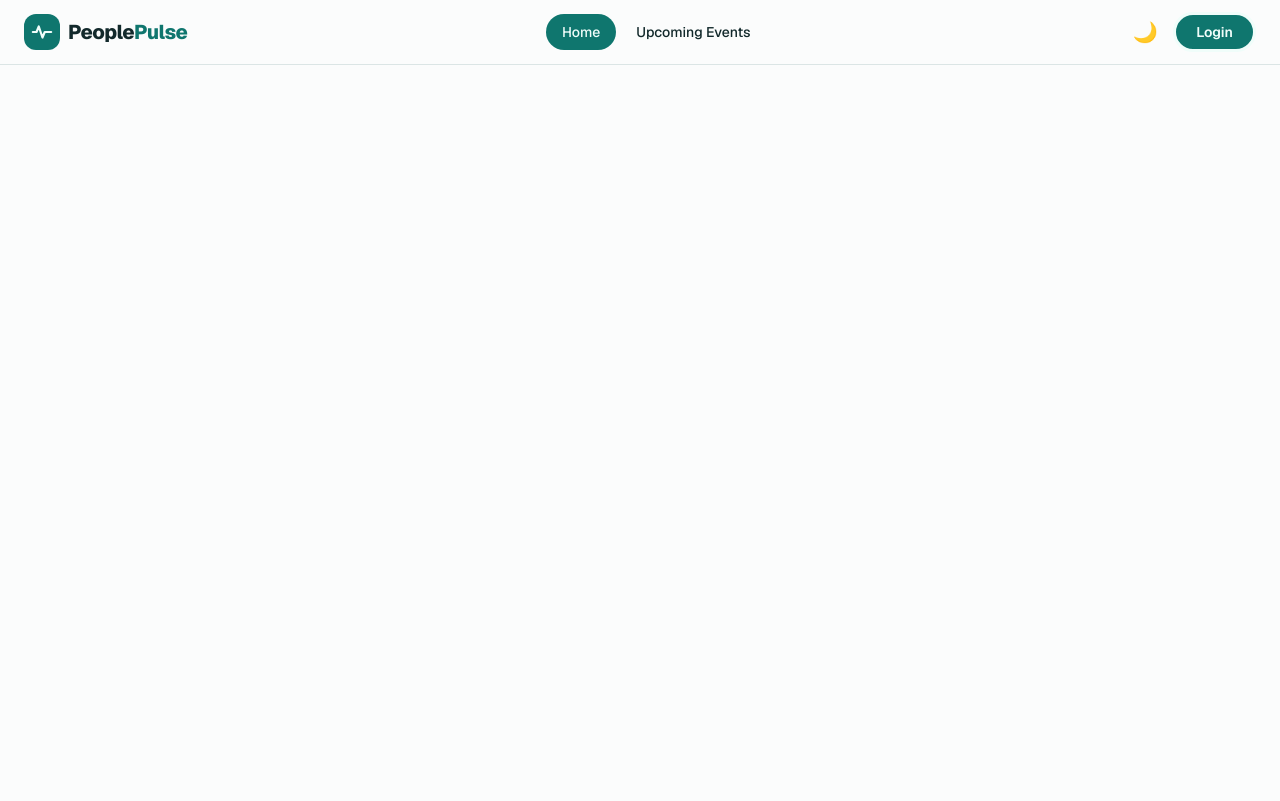
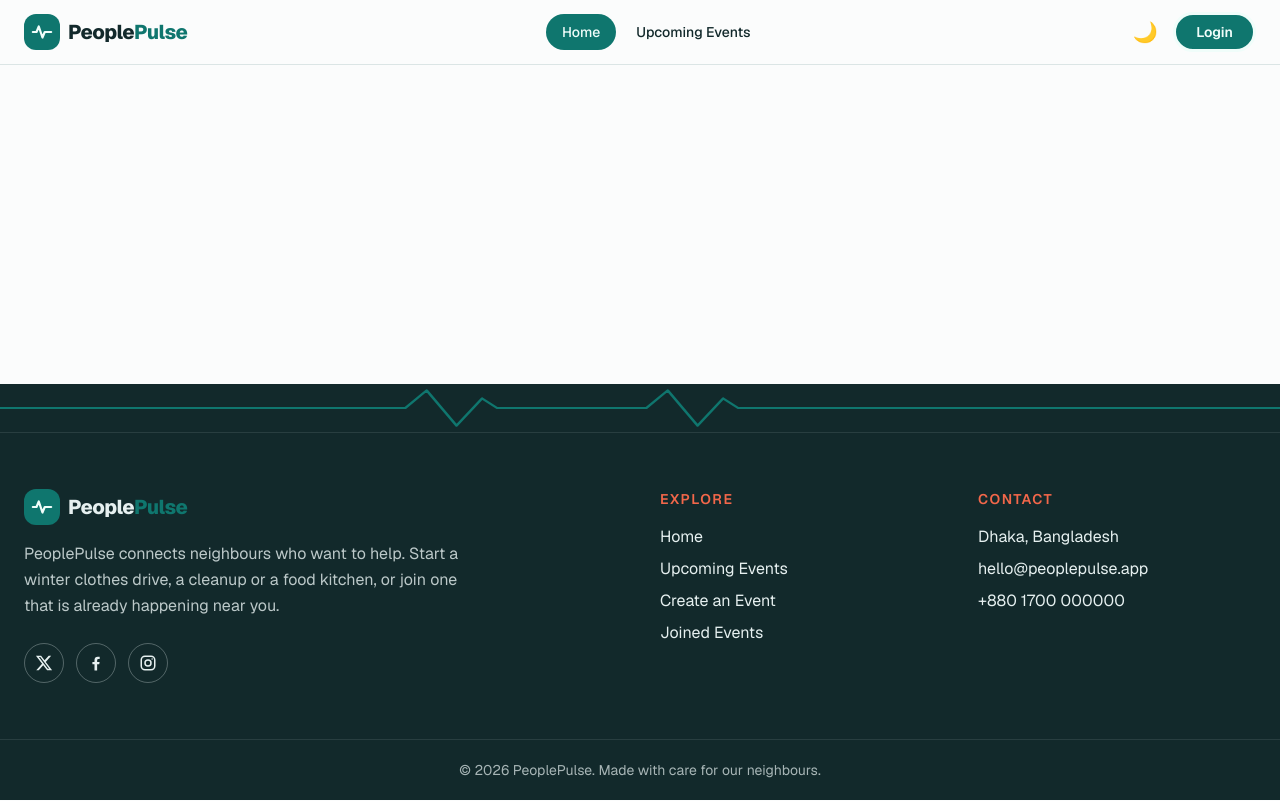
Before and after one commit to abdur-rahman-raju/peoplepulse-client, a Next.js app: page / in a window 1280 px wide. Built offline with nearby package versions, Linux system fonts and the light colour scheme.

Commit message:
Add footer with new X logo and social links

```diff
--- a/src/app/layout.js
+++ b/src/app/layout.js
@@ -1,6 +1,7 @@
 import { Geist } from "next/font/google";
 import "./globals.css";
 import Navbar from "@/components/Navbar";
+import Footer from "@/components/Footer";
 
 const geist = Geist({
   variable: "--font-geist-sans",
@@ -27,9 +28,10 @@ export default function RootLayout({ children }) {
       <head>
         <script dangerouslySetInnerHTML={{ __html: themeScript }} />
       </head>
-      <body className={`${geist.variable} antialiased`}>
+      <body className={`${geist.variable} flex min-h-screen flex-col antialiased`}>
   <Navbar />
-  <main className="min-h-[calc(100vh-4rem)]">{children}</main>
+  <main className="flex-1">{children}</main>
+  <Footer />
 </body>
     </html>
   );
--- /dev/null
+++ b/src/components/Footer.js
@@ -0,0 +1,124 @@
+import Link from "next/link";
+import Logo from "./Logo";
+
+function XIcon() {
+  return (
+    <svg width="18" height="18" viewBox="0 0 24 24" fill="currentColor" aria-hidden="true">
+      <path d="M18.244 2.25h3.308l-7.227 8.26 8.502 11.24H16.17l-5.214-6.817L4.99 21.75H1.68l7.73-8.835L1.254 2.25H8.08l4.713 6.231Zm-1.161 17.52h1.833L7.084 4.126H5.117Z" />
+    </svg>
+  );
+}
+
+function FacebookIcon() {
+  return (
+    <svg width="18" height="18" viewBox="0 0 24 24" fill="currentColor" aria-hidden="true">
+      <path d="M13.5 22v-8.2h2.8l.5-3.3h-3.3V8.4c0-1 .5-1.8 1.9-1.8h1.5V3.8s-1.3-.2-2.6-.2c-2.6 0-4.3 1.6-4.3 4.4v2.5H7.2v3.3H10V22Z" />
+    </svg>
+  );
+}
+
+function InstagramIcon() {
+  return (
+    <svg width="18" height="18" viewBox="0 0 24 24" fill="none" stroke="currentColor" strokeWidth="2" aria-hidden="true">
+      <rect x="3" y="3" width="18" height="18" rx="5" />
+      <circle cx="12" cy="12" r="4" />
+      <circle cx="17.5" cy="6.5" r="1" fill="currentColor" stroke="none" />
+    </svg>
+  );
+}
+
+const socials = [
+  { label: "PeoplePulse on X", href: "https://x.com", icon: <XIcon /> },
+  { label: "PeoplePulse on Facebook", href: "https://facebook.com", icon: <FacebookIcon /> },
+  { label: "PeoplePulse on Instagram", href: "https://instagram.com", icon: <InstagramIcon /> },
+];
+
+export default function Footer() {
+  return (
+    <footer className="mt-20 bg-neutral text-neutral-content">
+
+      <div className="overflow-hidden border-b border-neutral-content/10">
+        <svg
+          viewBox="0 0 1200 60"
+          className="h-12 w-full text-primary"
+          preserveAspectRatio="none"
+          aria-hidden="true"
+        >
+          <path
+            d="M0 30h380l20-22 28 44 24-34 14 12h140l20-22 28 44 24-34 14 12H1200"
+            fill="none"
+            stroke="currentColor"
+            strokeWidth="2.5"
+            strokeLinecap="round"
+            strokeLinejoin="round"
+          />
+        </svg>
+      </div>
+
+      <div className="mx-auto grid max-w-7xl gap-10 px-4 py-14 sm:px-6 md:grid-cols-4">
+        <div className="md:col-span-2">
+          <div className="text-neutral-content">
+            <Logo />
+          </div>
+          <p className="mt-4 max-w-md leading-relaxed opacity-80">
+            PeoplePulse connects neighbours who want to help. Start a winter
+            clothes drive, a cleanup or a food kitchen, or join one that is
+            already happening near you.
+          </p>
+
+          <div className="mt-6 flex gap-3">
+            {socials.map((s) => (
+              <a
+                key={s.label}
+                href={s.href}
+                target="_blank"
+                rel="noopener noreferrer"
+                aria-label={s.label}
+                className="flex h-10 w-10 items-center justify-center rounded-full border border-neutral-content/30 transition-colors hover:border-secondary hover:bg-secondary hover:text-secondary-content"
+              >
+                {s.icon}
+              </a>
+            ))}
+          </div>
+        </div>
+
+        <div>
+          <h2 className="mb-4 text-sm font-semibold uppercase tracking-widest text-secondary">
+            Explore
+          </h2>
+          <ul className="space-y-2">
+            <li><Link className="hover:text-secondary" href="/">Home</Link></li>
+            <li><Link className="hover:text-secondary" href="/events">Upcoming Events</Link></li>
+            <li><Link className="hover:text-secondary" href="/create-event">Create an Event</Link></li>
+            <li><Link className="hover:text-secondary" href="/joined-events">Joined Events</Link></li>
+          </ul>
+        </div>
+
+        <div>
+          <h2 className="mb-4 text-sm font-semibold uppercase tracking-widest text-secondary">
+            Contact
+          </h2>
+          <ul className="space-y-2">
+            <li>Dhaka, Bangladesh</li>
+            <li>
+              <a className="hover:text-secondary" href="mailto:hello@peoplepulse.app">
+                hello@peoplepulse.app
+              </a>
+            </li>
+            <li>
+              <a className="hover:text-secondary" href="tel:+8801700000000">
+                +880 1700 000000
+              </a>
+            </li>
+          </ul>
+        </div>
+      </div>
+
+      <div className="border-t border-neutral-content/10">
+        <p className="mx-auto max-w-7xl px-4 py-5 text-center text-sm opacity-70 sm:px-6">
+          © {new Date().getFullYear()} PeoplePulse. Made with care for our neighbours.
+        </p>
+      </div>
+    </footer>
+  );
+}
```
